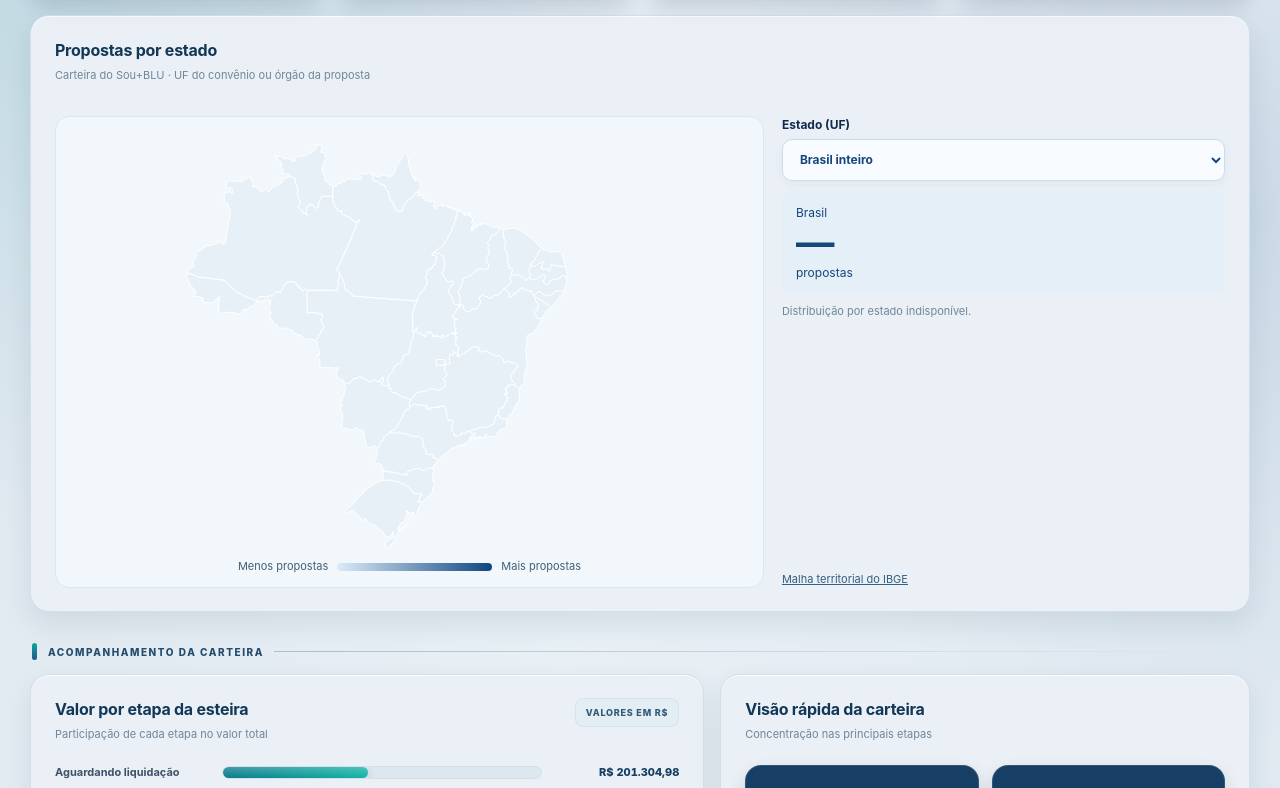
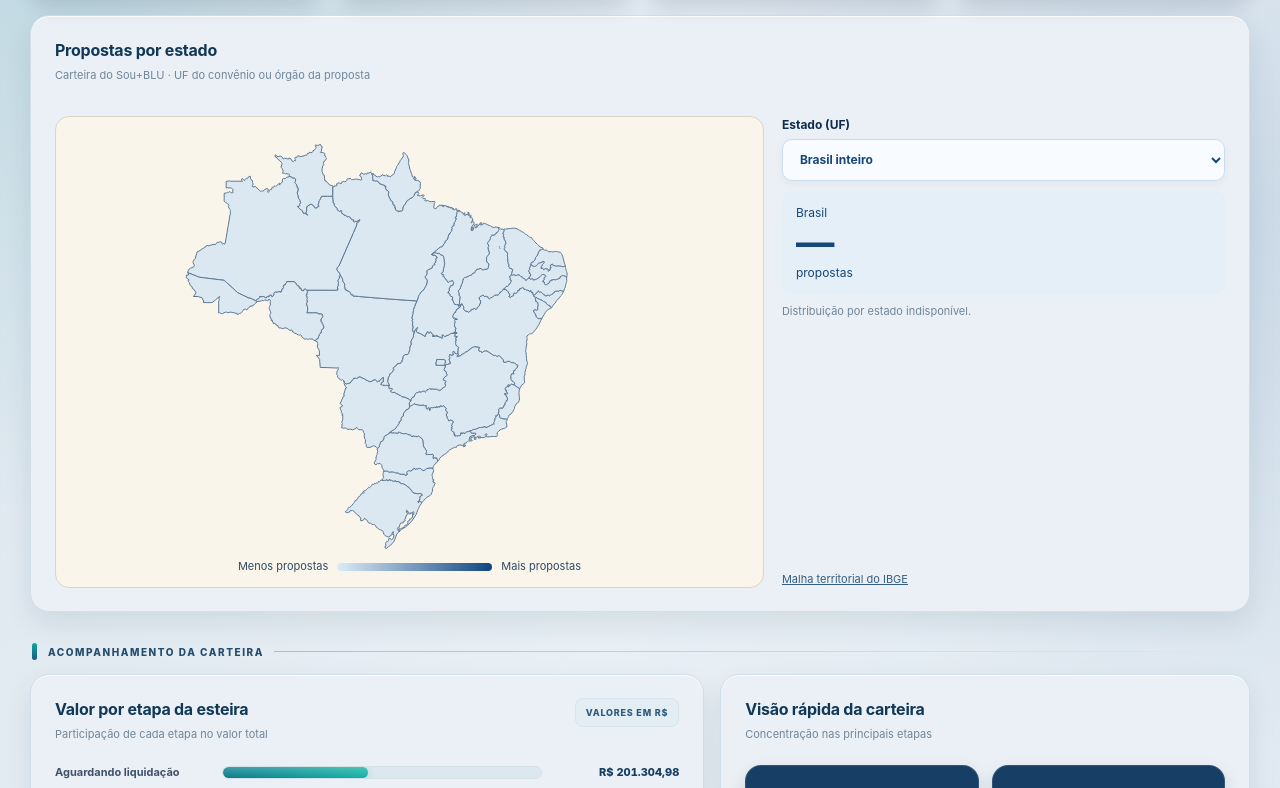
Before and after one commit to plim7plim/siteIgorLeads, a website: page index.html in a window 1280 px wide. Shown: the part 459-1247 px from the top of the page. Drawn offline with Linux system fonts and the light colour scheme; no server answers.

Commit message:
Aumentar contraste do mapa do Brasil

```diff
--- a/brazil-map.js
+++ b/brazil-map.js
@@ -15,7 +15,7 @@
  let loading=false;
 
  function color(value,maximum) {
-  if(!value) return '#e8f0f7';
+  if(!value) return '#dbe7f1';
   const ratio=.12+.88*Math.sqrt(value/maximum);
   return 'rgb('+[220,235,248].map((channel,index)=>Math.round(channel+([16,69,129][index]-channel)*ratio)).join(',')+')';
  }
@@ -29,7 +29,7 @@
   for(const shape of shapes) {
    context.fillStyle=color(counts.get(shape.uf)||0,maximum);
    context.fill(shape.path,'evenodd');
-   context.strokeStyle='#fff';
+   context.strokeStyle='#5d7892';
    context.lineWidth=1;
    context.stroke(shape.path);
   }
--- a/styles.css
+++ b/styles.css
@@ -525,9 +525,9 @@ body.goal-tv{min-height:100vh;background:#102b4e}
 }
 .brazil-map-panel{margin-top:18px}
 .brazil-map-layout{display:grid;grid-template-columns:minmax(0,1.6fr) minmax(235px,1fr);gap:18px}
-.brazil-map-surface{min-width:0;padding:12px;border:1px solid #d9e8f1;border-radius:14px;background:#f1f7fb}
+.brazil-map-surface{min-width:0;padding:12px;border:1px solid #ded5c6;border-radius:14px;background:#faf5eb}
 #brazil-map{display:block;width:100%;height:clamp(260px,34vw,430px)}
-.brazil-map-legend{display:flex;align-items:center;justify-content:center;gap:9px;color:#445f78;font-size:11px}
+.brazil-map-legend{display:flex;align-items:center;justify-content:center;gap:9px;color:#304b65;font-size:11px}
 .brazil-map-gradient{width:min(33%,155px);height:8px;border-radius:999px;background:linear-gradient(90deg,#dcebf8,#104581)}
 .brazil-map-info{display:flex;flex-direction:column;gap:10px}
 .brazil-map-info label{display:grid;gap:5px;color:var(--navy);font-weight:750;font-size:12px}
```
